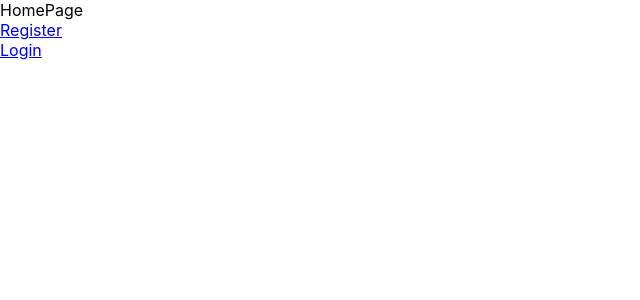
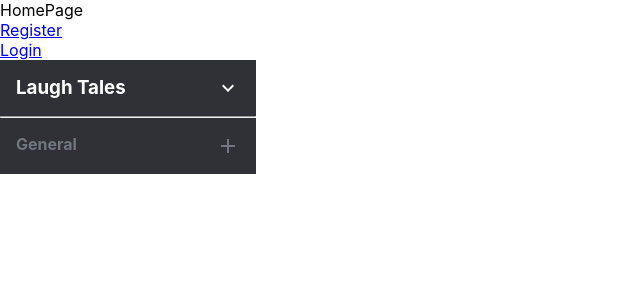
Before and after one commit to Team-Inferno/Inferno-Frontend, a React (Create React App) app: page / in a window 1280 px wide. Shown: the top 300 px of the page, without its empty margins (0-640 px from the left). Built offline with nearby package versions, Linux system fonts and the light colour scheme.

Commit message:
sidebar in homepage added

```diff
--- a/package.json
+++ b/package.json
@@ -3,6 +3,8 @@
   "version": "0.1.0",
   "private": true,
   "dependencies": {
+    "@material-ui/core": "^4.11.4",
+    "@material-ui/icons": "^4.11.2",
     "@reduxjs/toolkit": "^1.6.0",
     "@testing-library/jest-dom": "^5.13.0",
     "@testing-library/react": "^11.2.7",
--- /dev/null
+++ b/src/components/Home/Sidebar/sidebar.js
@@ -0,0 +1,24 @@
+import React from "react";
+import ExpandMoreIcon from "@material-ui/icons/ExpandMore";
+import AddIcon from "@material-ui/icons/Add";
+import "../css/sidebar.css";
+
+const Sidebar = (props) => {
+  return (
+    <div className="sidebar">
+      <section className="top-section">
+        <h3 className="channel-name">Laugh Tales</h3>
+        <ExpandMoreIcon className="expand-icon" />
+      </section>
+      <hr />
+      <section className="room-section">
+        <div className="header">
+          <p className="room-name">General</p>
+          <AddIcon />
+        </div>
+      </section>
+    </div>
+  );
+};
+
+export default Sidebar;
--- /dev/null
+++ b/src/components/Home/css/sidebar.css
@@ -0,0 +1,36 @@
+.sidebar {
+  background: #2f3136;
+  width: 20vw;
+}
+
+.sidebar section.top-section {
+  padding: 1em 1em;
+  display: -webkit-box;
+  display: -ms-flexbox;
+  display: flex;
+  -webkit-box-pack: justify;
+      -ms-flex-pack: justify;
+          justify-content: space-between;
+  color: white;
+}
+
+.sidebar section.top-section h3.channel-name {
+  display: inline;
+}
+
+.sidebar section.room-section {
+  padding: 1em 1em;
+}
+
+.sidebar section.room-section .header {
+  display: -webkit-box;
+  display: -ms-flexbox;
+  display: flex;
+  -webkit-box-pack: justify;
+      -ms-flex-pack: justify;
+          justify-content: space-between;
+  color: #72767d;
+  font-weight: bold;
+  font-size: medium;
+}
+/*# sourceMappingURL=sidebar.css.map */
--- /dev/null
+++ b/src/components/Home/css/sidebar.scss
@@ -0,0 +1,26 @@
+.sidebar {
+  background: rgb(47, 49, 54);
+  width: 20vw;
+
+  section.top-section {
+    padding: 1em 1em;
+    display: flex;
+    justify-content: space-between;
+    color: white;
+
+    h3.channel-name {
+      display: inline;
+    }
+  }
+
+  section.room-section {
+    padding: 1em 1em;
+    .header {
+      display: flex;
+      justify-content: space-between;
+      color: rgb(114,118,125);
+      font-weight:bold;
+      font-size: medium;
+    }
+  }
+}
--- a/src/components/Home/home.js
+++ b/src/components/Home/home.js
@@ -1,6 +1,7 @@
 import React from "react";
 import { Link } from "react-router-dom";
 import "./css/home.css";
+import Sidebar from "./Sidebar/sidebar"
 
 const Home = () => {
   return (
@@ -12,6 +13,7 @@ const Home = () => {
       <p>
         <Link to="/Login">Login</Link>
       </p>
+      <Sidebar/>
     </div>
   );
 };
```
Also changed, not shown: 2 other files (tests, documents, lock files or other folders).
